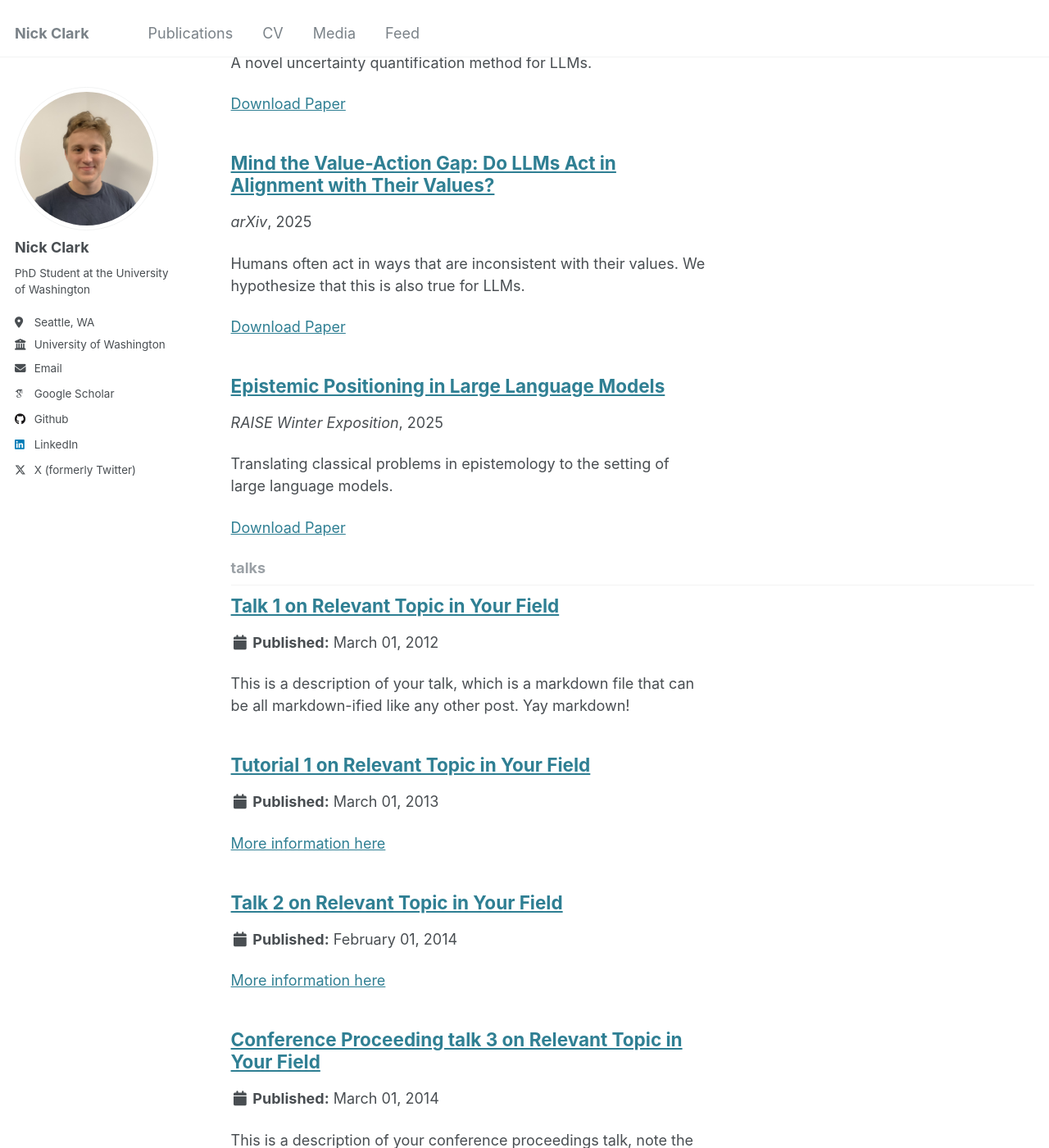
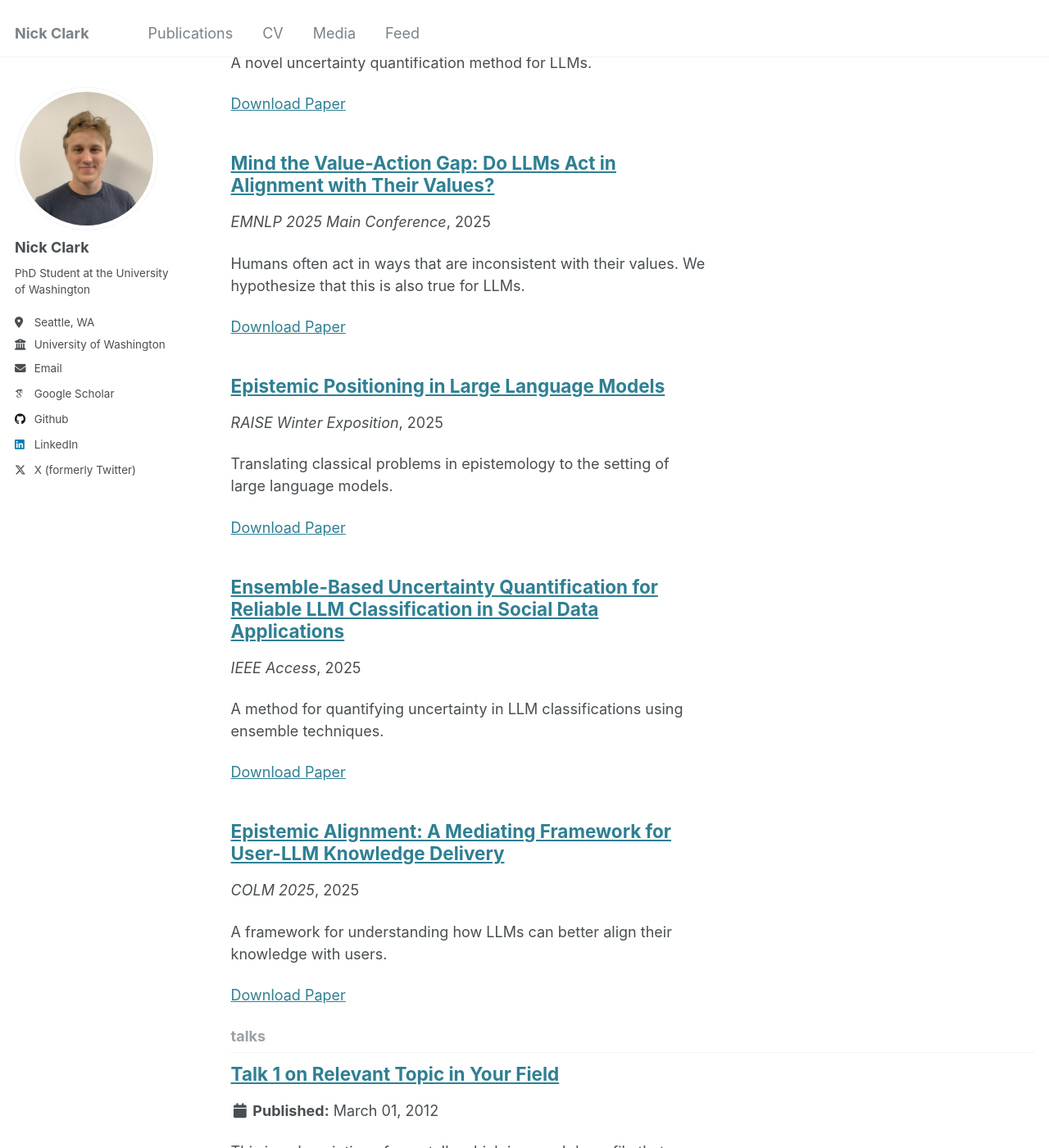
Before and after one commit to nckclrk/batterylake.github.io, a Jekyll site: the page built from _pages/collection-archive.html, in a window 1280 px wide and 1400 px high, scrolled down 2192 px. Shown: the whole window at 82% size. Built offline with Jekyll 4.4.1, drawn with Linux system fonts in a browser that asks for light colours; some web fonts are replaced.

Commit message:
update pubs

```diff
--- /dev/null
+++ b/_publications/2025-03-01-ensemble-uncertainty.md
@@ -0,0 +1,9 @@
+---
+title: "Ensemble-Based Uncertainty Quantification for Reliable LLM Classification in Social Data Applications"
+collection: publications
+category: manuscripts
+excerpt: 'A method for quantifying uncertainty in LLM classifications using ensemble techniques.'
+date: 2025-03-01
+venue: 'IEEE Access'
+paperurl: '#'
+---
--- /dev/null
+++ b/_publications/2025-04-01-epistemic-alignment.md
@@ -0,0 +1,9 @@
+---
+title: "Epistemic Alignment: A Mediating Framework for User-LLM Knowledge Delivery"
+collection: publications
+category: conferences
+excerpt: 'A framework for understanding how LLMs can better align their knowledge with users.'
+date: 2025-04-01
+venue: 'COLM 2025'
+paperurl: 'https://arxiv.org/abs/2504.01205'
+---
--- a/_publications/2025-1-25-value-action-gap.md
+++ b/_publications/2025-1-25-value-action-gap.md
@@ -1,11 +1,11 @@
 ---
 title: "Mind the Value-Action Gap: Do LLMs Act in Alignment with Their Values?"
 collection: publications
-category: preprints
+category: conferences
 # permalink: /publication/2025-1-25-value-action-gap
 excerpt: 'Humans often act in ways that are inconsistent with their values. We hypothesize that this is also true for LLMs.'
 date: 2025-01-25
-venue: 'arXiv'
+venue: 'EMNLP 2025 Main Conference'
 paperurl: 'https://arxiv.org/abs/2501.15463'
 # citation: 'Radivojevic, K., Clark, N., & Brenner, P. (2024). LLMs Among Us: Generative AI Participating in Digital Discourse. Proceedings of the AAAI Symposium Series, 3(1), 209-218. https://doi.org/10.1609/aaaiss.v3i1.31202'
 ---
```
